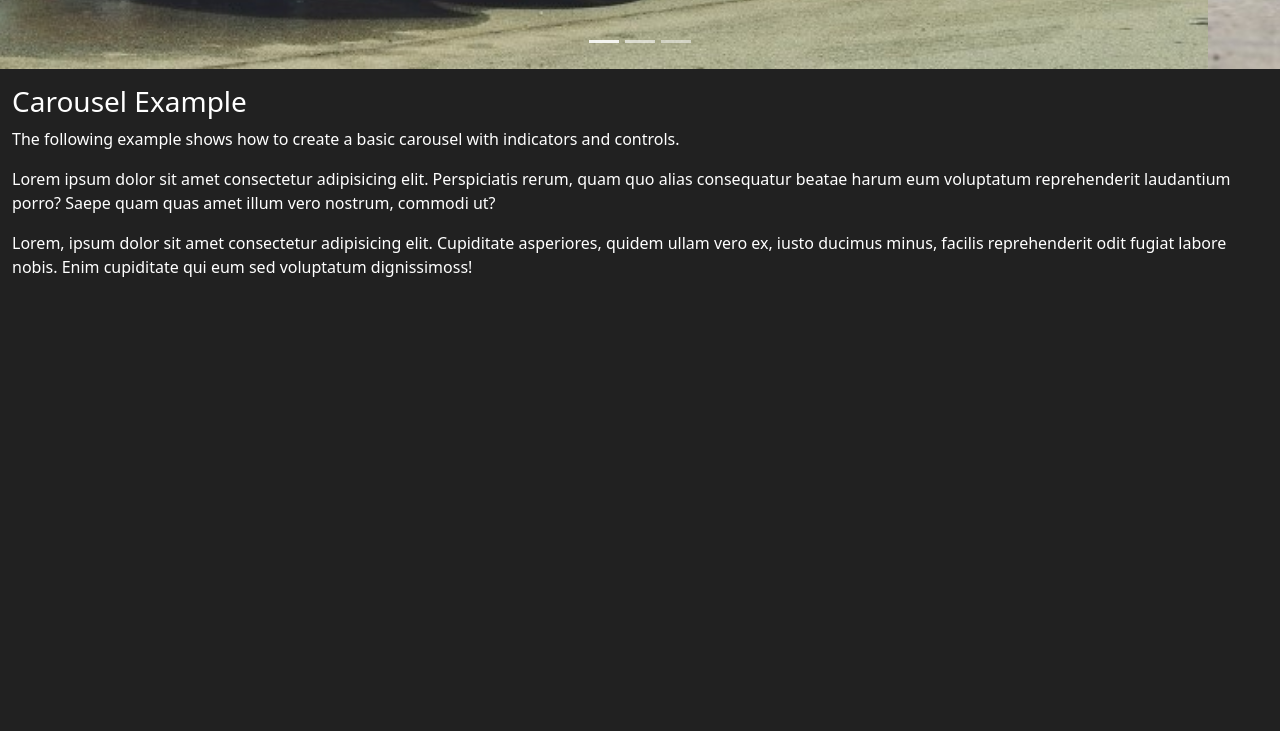
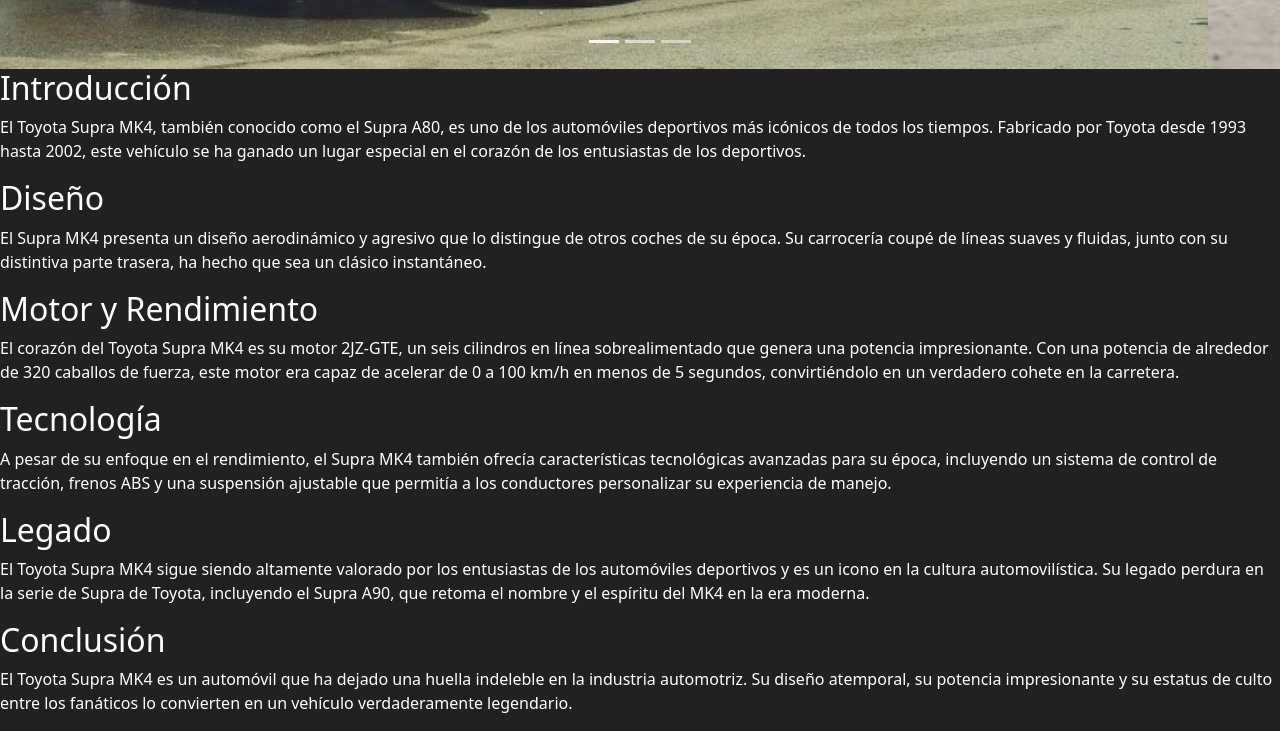
Before and after one commit to Yersey16/supra, a plain HTML site: page index.html in a window 1280 px wide. Shown: the part 644-1375 px from the top of the page. Before the commit the page ends 939 px from the top, so only its background shows below. Drawn offline with nearby package versions, Linux system fonts and the light colour scheme.

Commit message:
Update index.html

```diff
--- a/index.html
+++ b/index.html
@@ -66,12 +66,26 @@
             </button>
         </div>
 
-        <div class="container-fluid mt-3">
-            <h3>Carousel Example</h3>
-            <p>The following example shows how to create a basic carousel with indicators and controls.</p>
-            <p>Lorem ipsum dolor sit amet consectetur adipisicing elit. Perspiciatis rerum, quam quo alias consequatur beatae harum eum voluptatum reprehenderit laudantium porro? Saepe quam quas amet illum vero nostrum, commodi ut?</p>
-            <p>Lorem, ipsum dolor sit amet consectetur adipisicing elit. Cupiditate asperiores, quidem ullam vero ex, iusto ducimus minus, facilis reprehenderit odit fugiat labore nobis. Enim cupiditate qui eum sed voluptatum dignissimoss!</p>
+        <div id="contenido">
+            <h2>Introducción</h2>
+            <p>El Toyota Supra MK4, también conocido como el Supra A80, es uno de los automóviles deportivos más icónicos de todos los tiempos. Fabricado por Toyota desde 1993 hasta 2002, este vehículo se ha ganado un lugar especial en el corazón de los entusiastas de los deportivos.</p>
+
+            <h2>Diseño</h2>
+            <p>El Supra MK4 presenta un diseño aerodinámico y agresivo que lo distingue de otros coches de su época. Su carrocería coupé de líneas suaves y fluidas, junto con su distintiva parte trasera, ha hecho que sea un clásico instantáneo.</p>
+
+            <h2>Motor y Rendimiento</h2>
+            <p>El corazón del Toyota Supra MK4 es su motor 2JZ-GTE, un seis cilindros en línea sobrealimentado que genera una potencia impresionante. Con una potencia de alrededor de 320 caballos de fuerza, este motor era capaz de acelerar de 0 a 100 km/h en menos de 5 segundos, convirtiéndolo en un verdadero cohete en la carretera.</p>
+
+            <h2>Tecnología</h2>
+            <p>A pesar de su enfoque en el rendimiento, el Supra MK4 también ofrecía características tecnológicas avanzadas para su época, incluyendo un sistema de control de tracción, frenos ABS y una suspensión ajustable que permitía a los conductores personalizar su experiencia de manejo.</p>
+
+            <h2>Legado</h2>
+            <p>El Toyota Supra MK4 sigue siendo altamente valorado por los entusiastas de los automóviles deportivos y es un icono en la cultura automovilística. Su legado perdura en la serie de Supra de Toyota, incluyendo el Supra A90, que retoma el nombre y el espíritu del MK4 en la era moderna.</p>
+
+            <h2>Conclusión</h2>
+            <p>El Toyota Supra MK4 es un automóvil que ha dejado una huella indeleble en la industria automotriz. Su diseño atemporal, su potencia impresionante y su estatus de culto entre los fanáticos lo convierten en un vehículo verdaderamente legendario.</p>
         </div>
+
         <!-- Fin Carousel -->
       </div>
     <script src="https://cdn.jsdelivr.net/npm/bootstrap@5.3.2/dist/js/bootstrap.bundle.min.js" integrity="sha384-C6RzsynM9kWDrMNeT87bh95OGNyZPhcTNXj1NW7RuBCsyN/o0jlpcV8Qyq46cDfL" crossorigin="anonymous"></script>
```
